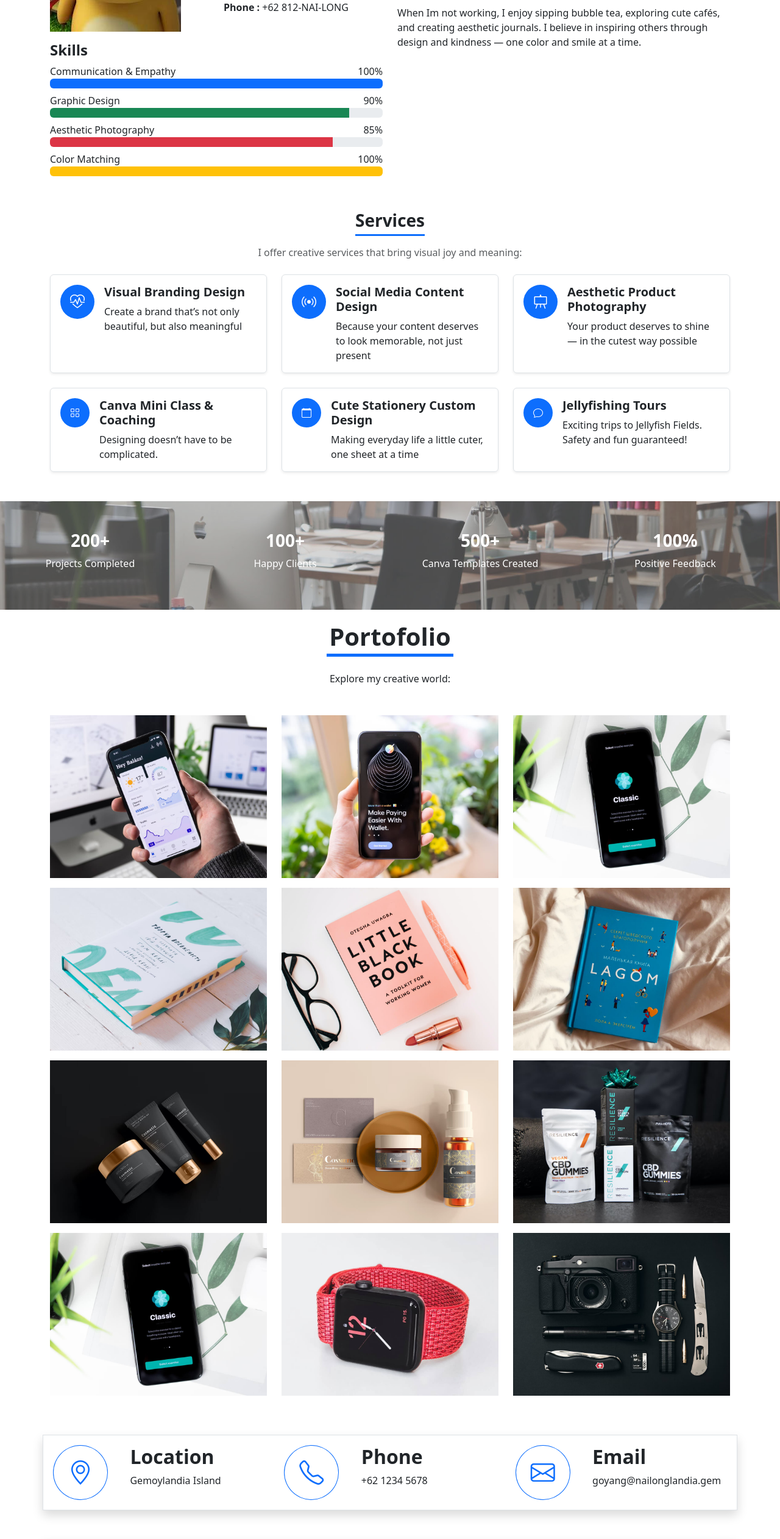
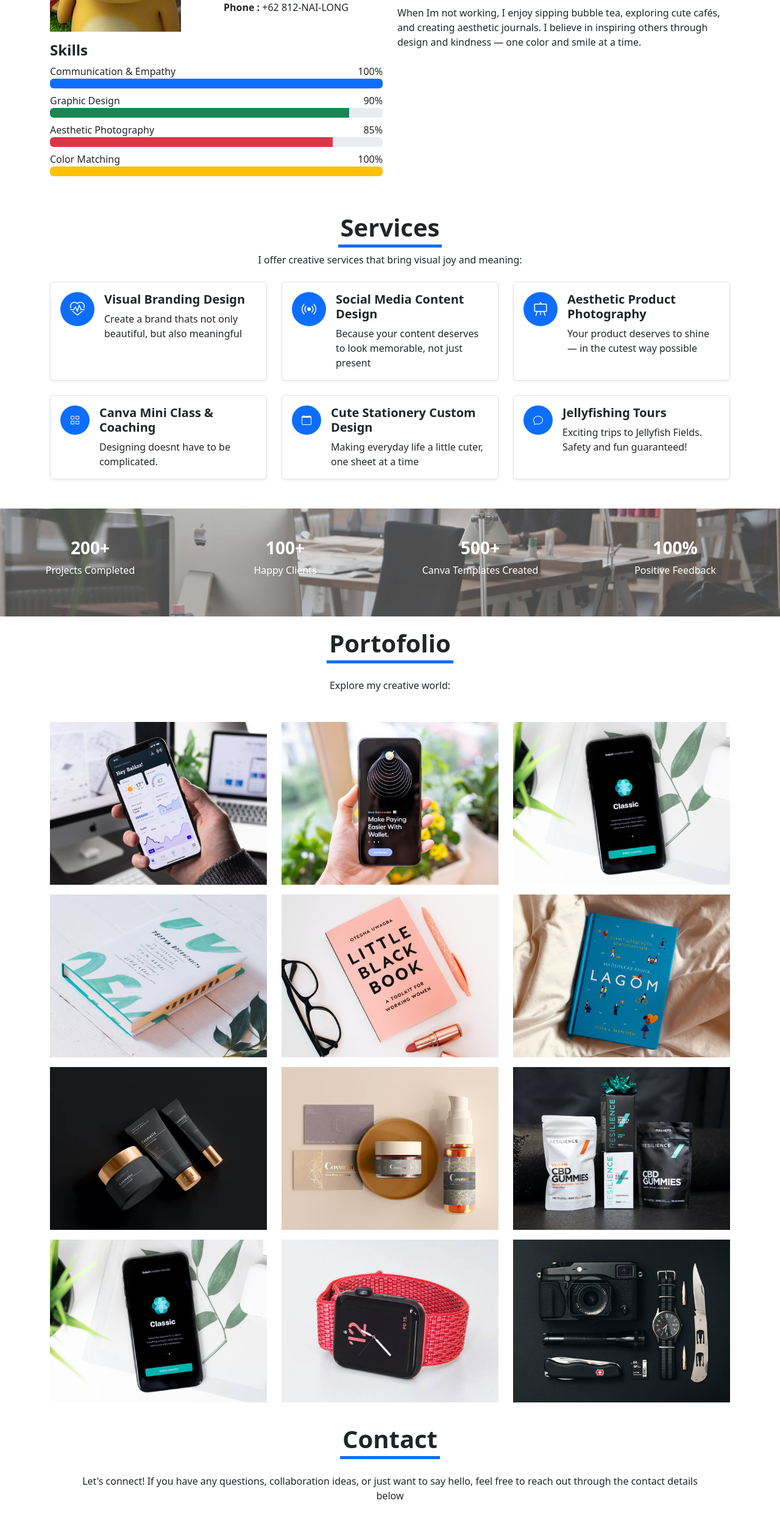
Before and after one commit to Regina0605/resume-bootstrap, a plain HTML site: page index.html in a window 1280 px wide. Shown: the part 240-2764 px from the top of the page at 61% size. Drawn offline with nearby package versions, Linux system fonts and the light colour scheme.

Commit message:
file terbaru

```diff
--- a/index.html
+++ b/index.html
@@ -103,12 +103,12 @@
 
     <section id="Services" class="my-5">
         <div class="container">
-            <h3 class="text-center fw-bold mb-4">
-                <span class="border-bottom border-primary border-3 pb-1">Services</span>
-            </h3>
-            <p class="text-center text-muted mb-4">
-                 I offer creative services that bring visual joy and meaning:
-            </p>
+            <div class="text-center">
+                <h4 class="fw-bold border-bottom
+                            border-5 border-primary
+                            p-1 d-inline-block fs-1">Services</h4>
+                <p class="mb-4">I offer creative services that bring visual joy and meaning:</p>
+            </div>
             <div class="row g-4">
                 <div class="col-12 col-md-6 col-lg-4">
                     <div class="d-flex p-3 border rounded shadow-sm h-100 align-items-start gap-3">
@@ -117,7 +117,7 @@
                         </div>
                         <div>
                             <h5 class="fw-bold">Visual Branding Design</h5>
-                            <p class="mb-0">Create a brand that’s not only beautiful, but also meaningful</p>
+                            <p class="mb-0">Create a brand thats not only beautiful, but also meaningful</p>
                         </div>
                     </div>
                 </div>
@@ -153,7 +153,7 @@
                         </div>
                         <div>
                             <h5 class="fw-bold">Canva Mini Class & Coaching</h5>
-                            <p class="mb-0">Designing doesn’t have to be complicated.</p>
+                            <p class="mb-0">Designing doesnt have to be complicated.</p>
                         </div>
                     </div>
                 </div>
@@ -207,8 +207,6 @@
 
 
 
-
-
     <section id="Portofolio" class="text-center">
         <div class="p-3 mb-3">
             <h4 class="fw-bold border-bottom
@@ -259,8 +257,14 @@
         </div>
     </section>
 
-    <SECtion id="Contact">
+    <SECtion id="Contact" class="text-center">
         <div class="container">
+            <div class="p-3 mb-3">
+                <h4 class="fw-bold border-bottom
+                            border-5 border-primary
+                            p-1 d-inline-block fs-1">Contact</h4>
+                <p class="m-3">Let's connect! If you have any questions, collaboration ideas, or just want to say hello, feel free to reach out through the contact details below</p>
+            </div>
             <div class="row mt-5 border shadow">
                 <div class="col-12 col-md-4">
                             <div class="row g-4">
@@ -292,13 +296,12 @@
 
                         <div class="col-12 col-md-4">
                             <div class="row g-4">
-                            <div class="col p-3 ">
+                                <div class="col p-3 d-flex align-items-center">
                                     <div class="border fs-1 rounded-circle d-inline-block text-primary bg-white border-primary p-4 ">
                                         <i class="bi bi-envelope fs-1 text-primary"></i>
-
                                     </div>
                                 </div>
-                            <div class="col-8 p-3 text-start ">
+                                <div class="col-8 p-3">
                                     <h5 class="fw-bold fs-2">Email</h5>
                                     <p>goyang@nailonglandia.gem</p>
                                 </div>
```
Lines whose indentation alone changed are shown as unchanged.
